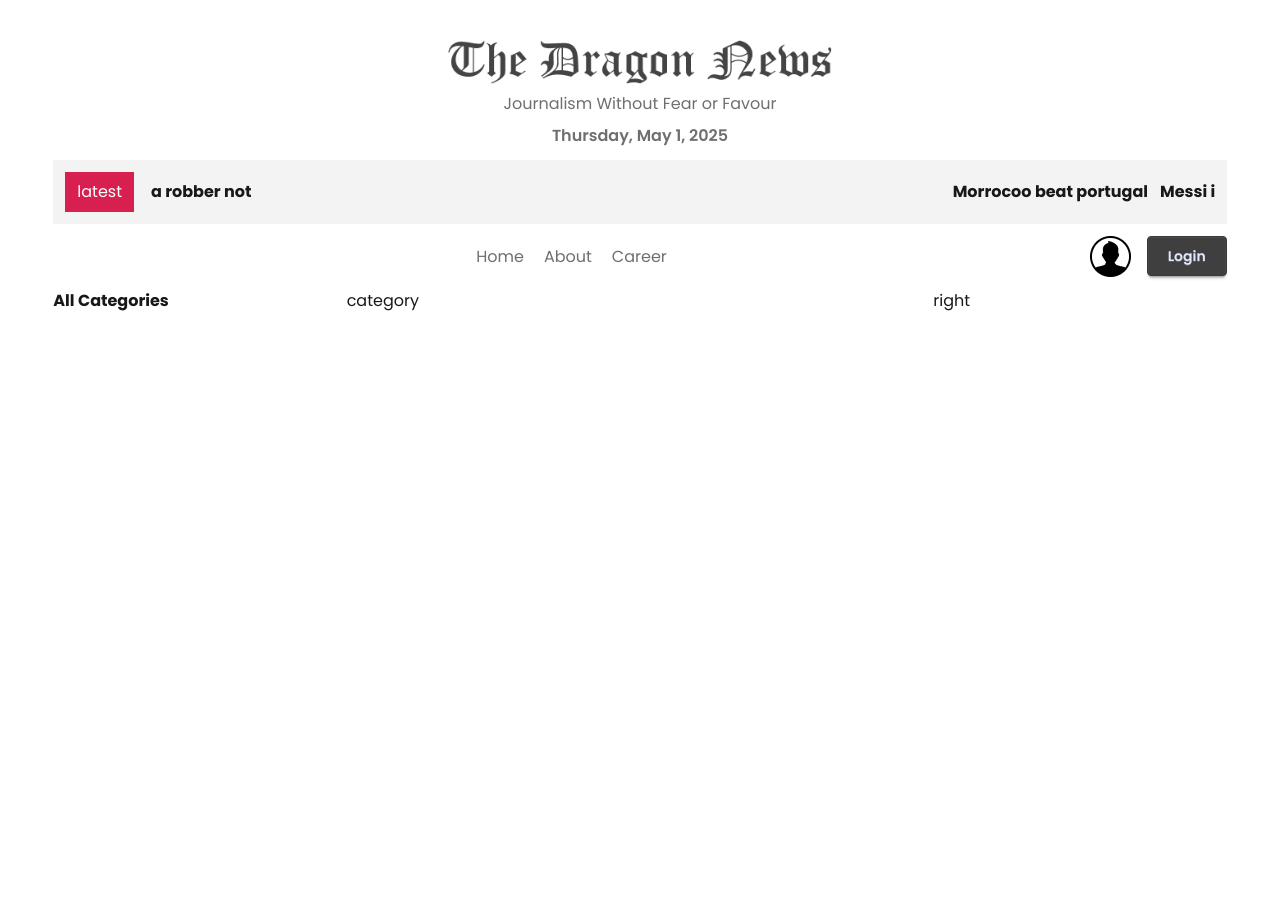
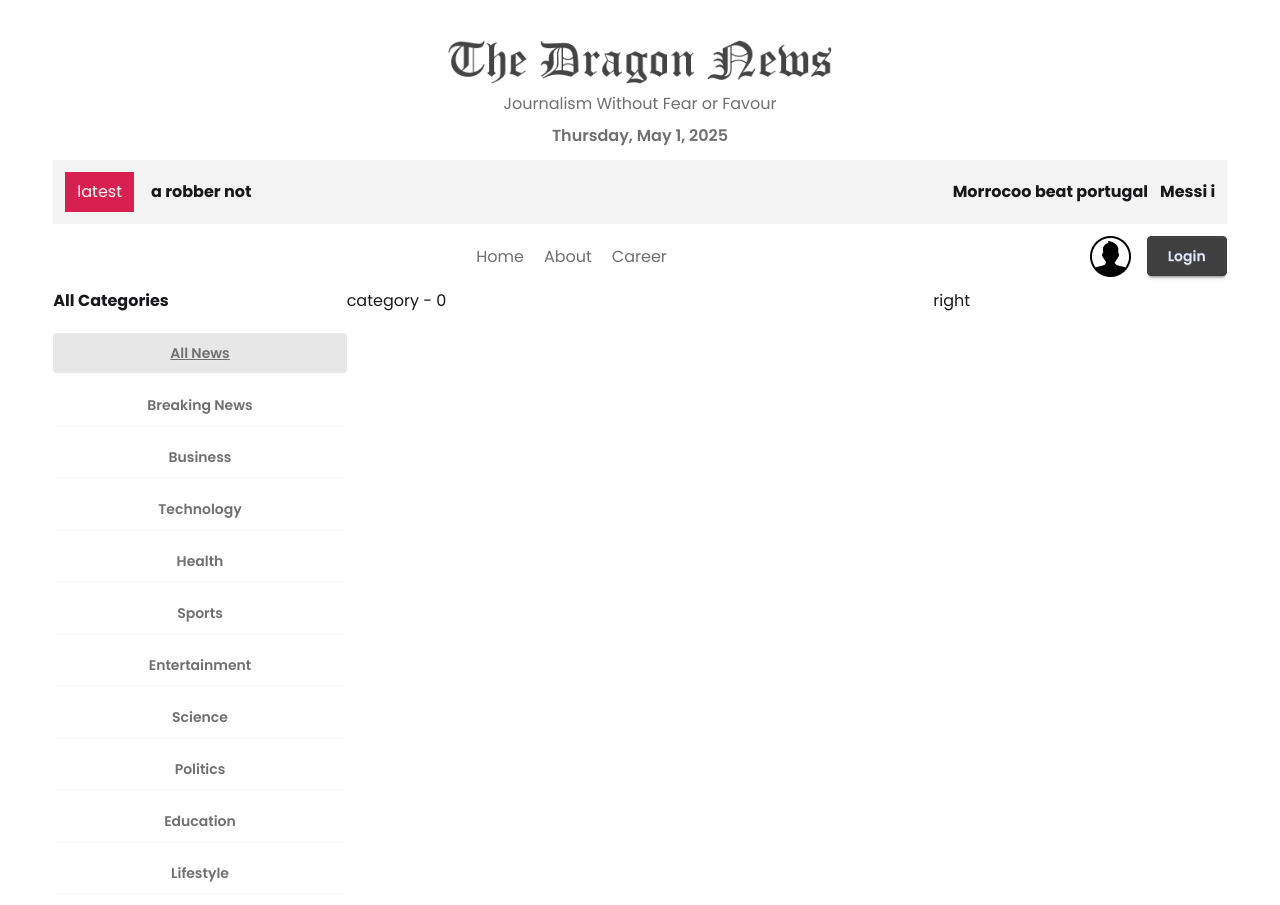
Before and after one commit to tahmid-khan-hub/dragon-news, a React (Vite) app: page /category/0 in a window 1280 px wide. Before the commit the page ends 800 px from the top, so only its background shows below. Built offline with nearby package versions, Linux system fonts and the light colour scheme.

Commit message:
fixed the left side styles and data load

```diff
--- a/src/components/Categories.jsx
+++ b/src/components/Categories.jsx
@@ -1,4 +1,5 @@
 import React, { use } from 'react';
+import { NavLink } from 'react-router';
 
 const promise = fetch("/categories.json")
 .then((res) => res.json())
@@ -11,6 +12,11 @@
     return (
         <div>
             <h2 className='font-bold'>All Categories</h2>
+            <div className='grid grid-cols-1 mt-5 gap-3'>
+                {
+                    categories.map(category => <NavLink className={"btn bg-base-100 border-0 hover:bg-base-200 font-semibold text-accent"} key={category.id} to={`/category/${category.id}`}>{category.name}</NavLink>)
+                }
+            </div>
         </div>
     );
 };
--- a/src/index.css
+++ b/src/index.css
@@ -17,3 +17,7 @@
 *{
     font-family: "Poppins", sans-serif;
 }
+
+a.active{
+    @apply bg-base-300 underline
+}
--- a/src/pages/CategoryNews.jsx
+++ b/src/pages/CategoryNews.jsx
@@ -1,9 +1,12 @@
 import React from 'react';
+import { useParams } from 'react-router';
 
 const CategoryNews = () => {
+    const {id} = useParams();
+    console.log(id);
     return (
         <div>
-            category
+            category - {id}
         </div>
     );
 };
```
